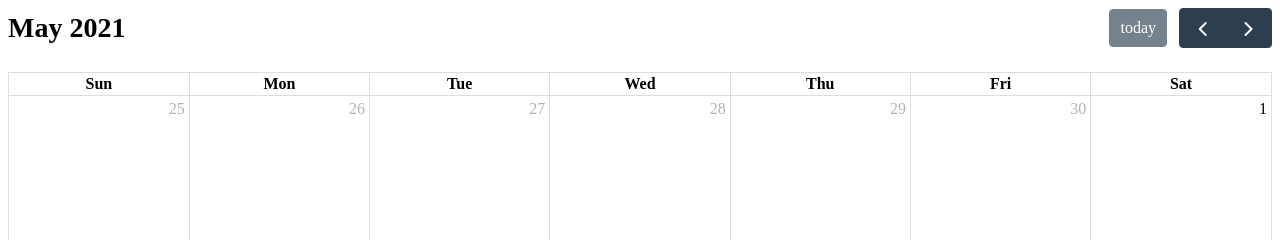
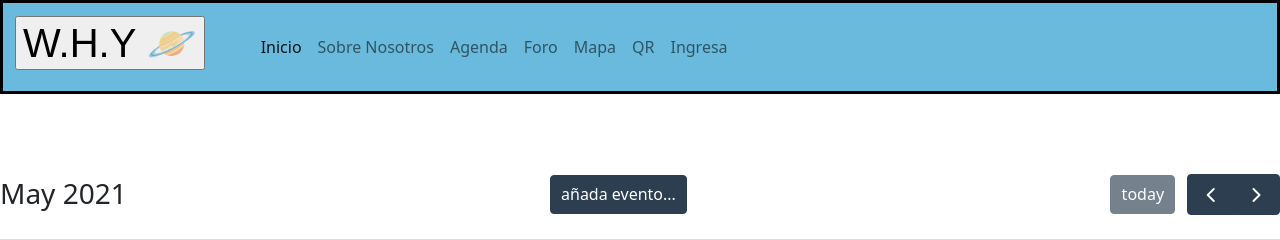
Before and after one commit to NatAlv4/TA_04, a Flask app: page /calendar in a window 1280 px wide. Shown: the top 240 px of the page. Run offline with Flask 2, Linux system fonts and the light colour scheme; lists and menus that the app fills with data are empty; some libraries are stand-ins or nearby versions.

Commit message:
Modificación agenda

```diff
--- a/templates/about.html
+++ b/templates/about.html
@@ -29,7 +29,7 @@
         <a class="nav-link " href="/ ">Inicio</a>
        <!--Indicador de pagina actual-->
         <a class="nav-link active" aria-current="page " href="/about">Sobre Nosotros</a>
-        <a class="nav-link " href="#">Agenda</a>
+        <a class="nav-link " href="/calendar">Agenda</a>
         <a class="nav-link " href="/foro  ">Foro</a>
         <a class="nav-link " href="# ">Mapa</a>
         <a class="nav-link " href="# ">QR</a>
--- a/templates/agregar_entrada.html
+++ b/templates/agregar_entrada.html
@@ -29,7 +29,7 @@
       <div class="navbar-nav ">
         <a class="nav-link " href="/ ">Inicio</a>
         <a class="nav-link " href="/about">Sobre Nosotros</a>
-        <a class="nav-link " href="#">Agenda</a>
+        <a class="nav-link " href="/calendar">Agenda</a>
         <a class="nav-link " aria-current="page" href="/foro ">Foro</a>
         <a class="nav-link " href="# ">Mapa</a>
         <a class="nav-link " href="# ">QR</a>
--- a/templates/calendar.html
+++ b/templates/calendar.html
@@ -2,21 +2,96 @@
 <html lang='en'>
   <head>
     <meta charset='utf-8' />
+	 <title> Agenda | WHY </title>
+
+	 <!--BOOTSTRAP 4 -->
+	 <link href="https://cdn.jsdelivr.net/npm/bootstrap@5.0.0-beta3/dist/css/bootstrap.min.css" rel="stylesheet" integrity="sha384-eOJMYsd53ii+scO/bJGFsiCZc+5NDVN2yr8+0RDqr0Ql0h+rP48ckxlpbzKgwra6"
+	 crossorigin="anonymous">
+
+
+
+    <!-- link a los estilos FullCalendar y script calendar   -->
     <link href='https://cdn.jsdelivr.net/npm/fullcalendar@5.4.0/main.min.css' rel='stylesheet' />
     <script src='https://cdn.jsdelivr.net/npm/fullcalendar@5.4.0/main.min.js'></script>
     <script>
+      document.addEventListener('DOMContentLoaded', function() {
 
-      document.addEventListener('DOMContentLoaded', function() {
   var calendarEl = document.getElementById('calendar');
+//se define variable y se asigna estilo de vista
   var calendar = new FullCalendar.Calendar(calendarEl, {
-          initialView: 'dayGridMonth'
+    initialView: 'dayGridMonth',
+    headerToolbar: {
+      center: 'addEventButton'
+    },
+    customButtons: {
+      addEventButton: {
+        text: 'añada evento...',
+        click: function() {
+          var dateStr = prompt('fecha en formato YYYY-MM-DD format');
+          var date = new Date(dateStr + 'T00:00:00');
+
+          if (!isNaN(date.valueOf())) {
+            calendar.addEvent({
+              title: 'esto debe ser un input del usuario',
+              start: date,
+              allDay: true
             });
+            alert('falta guardar en base de datos');
+          } else {
+            alert('Fecha incorrecta.');
+          }
+        }
+      }
+    }
+  });
+
   calendar.render();
 });
 
+
  </script>
 </head>
+
+
+<!--Barra de navegación-->
+
 <body>
+
+	<nav class="navbar navbar-expand-lg navbar-light" style="background-color: #69BADD; border: 3px solid; color: black; "> <!--Color y estilo de la barra de navegación-->
+
+		<div class="container-fluid "> <!--Contenedor-->
+			<a class="navbar-brand " href="# ">
+				<h1><strong><span style="color: #000000; font-family: Arial"><form action="https://ta04-1.ta04.repl.co/">
+						<input type="submit" value= "W.H.Y 🪐" /></form> </strong></h1> <!--Titulo barra de navegacion-->
+			<button class="navbar-toggler " type="button " data-bs-toggle="collapse " data-bs-target="#navbarNavAltMarkup
+	 " aria-controls="navbarNavAltMarkup " aria-expanded="false " aria-label="Toggle navigation ">
+      <span class="navbar-toggler-icon "></span>
+    </button>
+    <div class="collapse navbar-collapse " id="navbarNavAltMarkup "><!--secciones de la pagina-->
+      <div class="navbar-nav ">
+        <a class="nav-link active" aria-current="page"  href="/ ">Inicio</a>
+       <!--Indicador de pagina actual-->
+        <a class="nav-link " href="/about">Sobre Nosotros</a>
+        <a class="nav-link " href="/calendar">Agenda</a>
+        <a class="nav-link " href="/foro  ">Foro</a>
+        <a class="nav-link " href="# ">Mapa</a>
+        <a class="nav-link " href="# ">QR</a>
+        <a class="nav-link " href="/login ">Ingresa</a>
+
+      </div>
+    </div>
+  </div>
+</nav>
+
+<p>&nbsp;</p>
+<p>&nbsp;</p>
+
+
+
+<body>
+  <!--contenedor con el calendario ya definido-->
+
     <div id='calendar'></div>
 </body>
+
 </html>
--- a/templates/login.html
+++ b/templates/login.html
@@ -32,7 +32,7 @@
           <a class="nav-link " href="/ ">Inicio</a>
         <!--Indicador de pagina actual-->
           <a class="nav-link"href="/about">Sobre Nosotros</a>
-          <a class="nav-link " href="#">Agenda</a>
+          <a class="nav-link " href="/calendar">Agenda</a>
           <a class="nav-link " href="/foro  ">Foro</a>
           <a class="nav-link " href="# ">Mapa</a>
           <a class="nav-link " href="# ">QR</a>
--- a/templates/servicios.html
+++ b/templates/servicios.html
@@ -31,7 +31,7 @@
         <a class="nav-link active" aria-current="page"  href="/ ">Inicio</a>
        <!--Indicador de pagina actual-->
         <a class="nav-link " href="/about">Sobre Nosotros</a>
-        <a class="nav-link " href="#">Agenda</a>
+        <a class="nav-link " href="/calendar">Agenda</a>
         <a class="nav-link " href="/foro  ">Foro</a>
         <a class="nav-link " href="# ">Mapa</a>
         <a class="nav-link " href="# ">QR</a>
--- a/templates/sign_up.html
+++ b/templates/sign_up.html
@@ -39,7 +39,7 @@
           <a class="nav-link " href="/ ">Inicio</a>
         <!--Indicador de pagina actual-->
           <a class="nav-link"href="/about">Sobre Nosotros</a>
-          <a class="nav-link " href="#">Agenda</a>
+          <a class="nav-link " href="/calendar">Agenda</a>
           <a class="nav-link " href="/foro  ">Foro</a>
           <a class="nav-link " href="# ">Mapa</a>
           <a class="nav-link " href="# ">QR</a>
```
Lines whose indentation alone changed are shown as unchanged.
